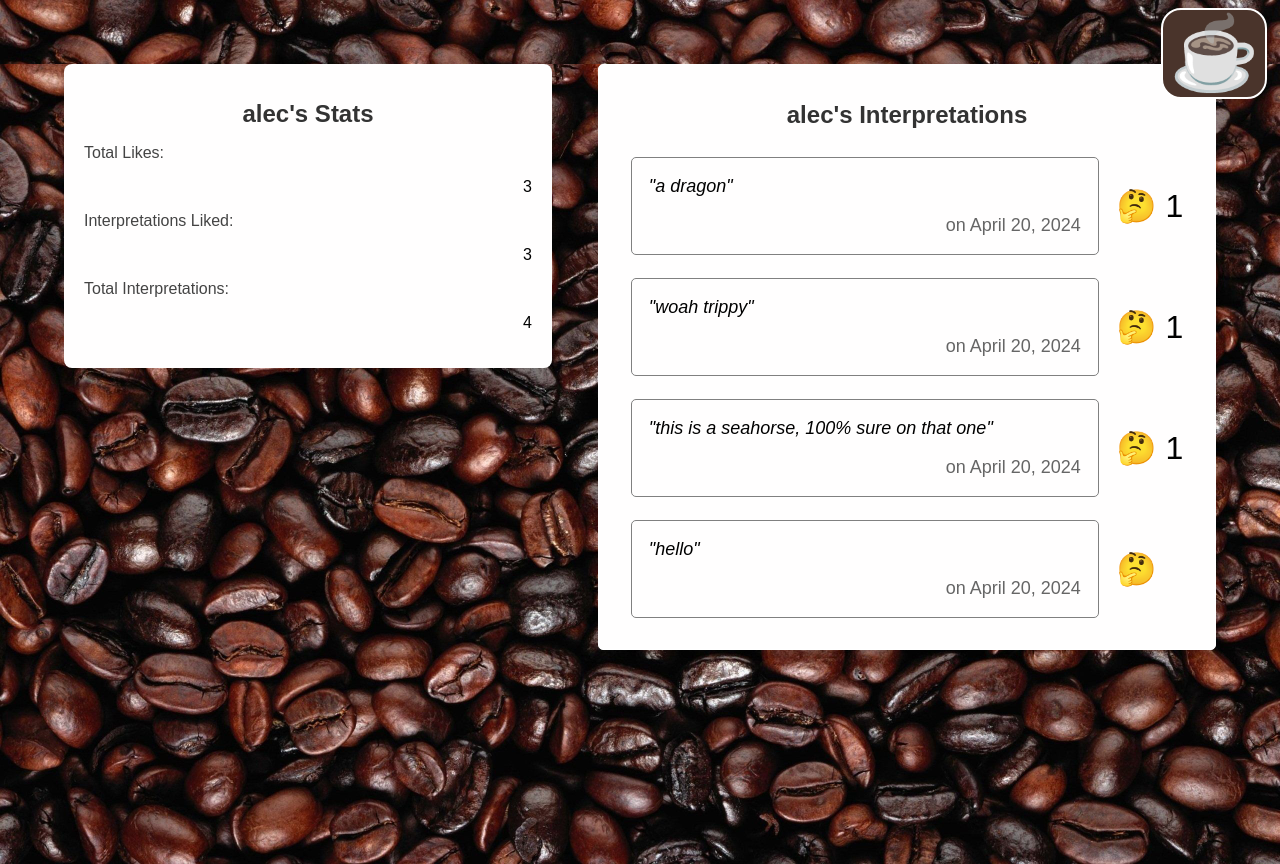
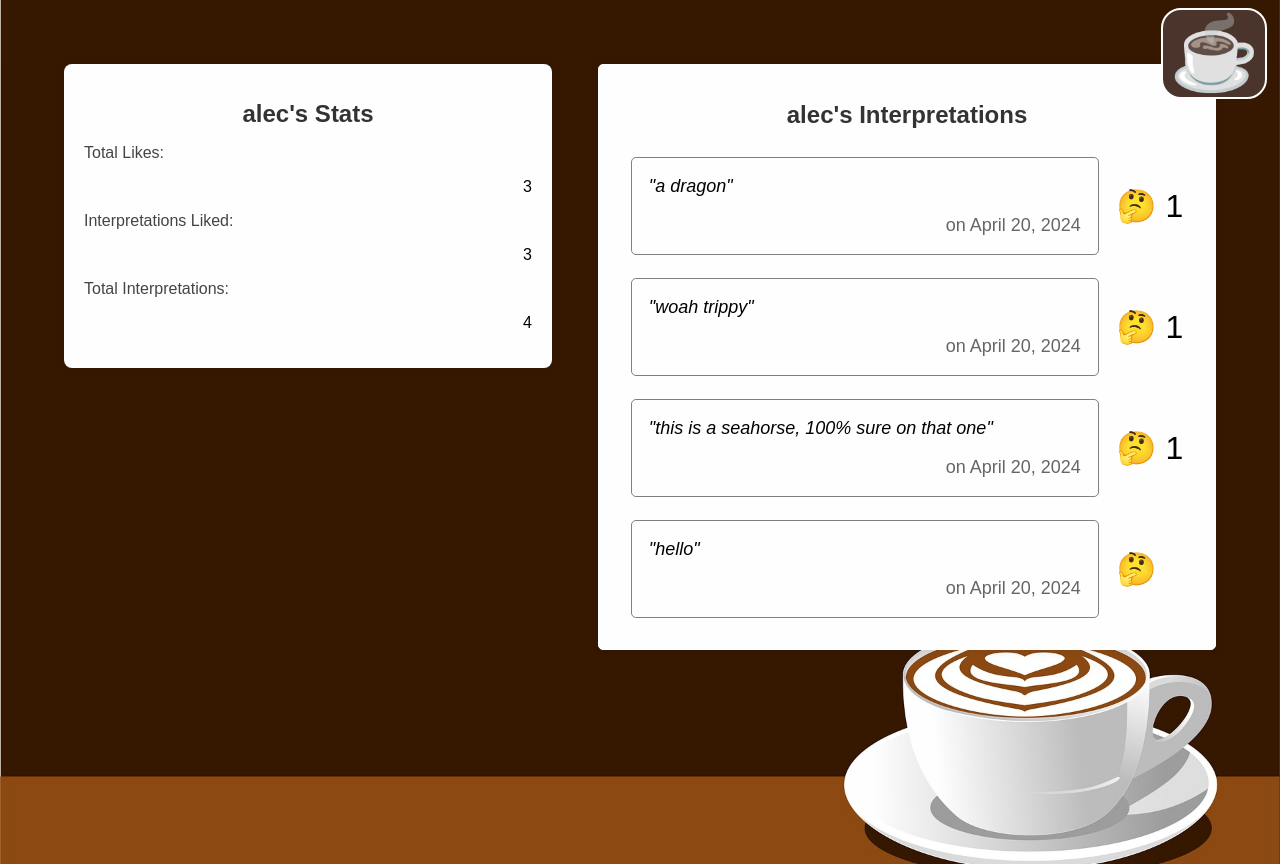
Before and after one commit to Dominic-Miller/Latte-Rorschach, a Django app: page /history in a window 1280 px wide. Run offline with Django 5.2, Linux system fonts and the light colour scheme; a user stored in the database is signed in; data comes from the database, SQL or seed files in the repository.

Commit message:
fix profile background

```diff
--- a/latterorschach/app/templates/history.html
+++ b/latterorschach/app/templates/history.html
@@ -8,7 +8,7 @@
             margin: 0;
             font-family: Arial, sans-serif;
             color: #444;
-            background: url('static/bean-background.jpg') no-repeat center center fixed;
+            background: url('static/coffee.jpg') no-repeat center center fixed;
             background-size: cover;
         }
         h2 {
```
